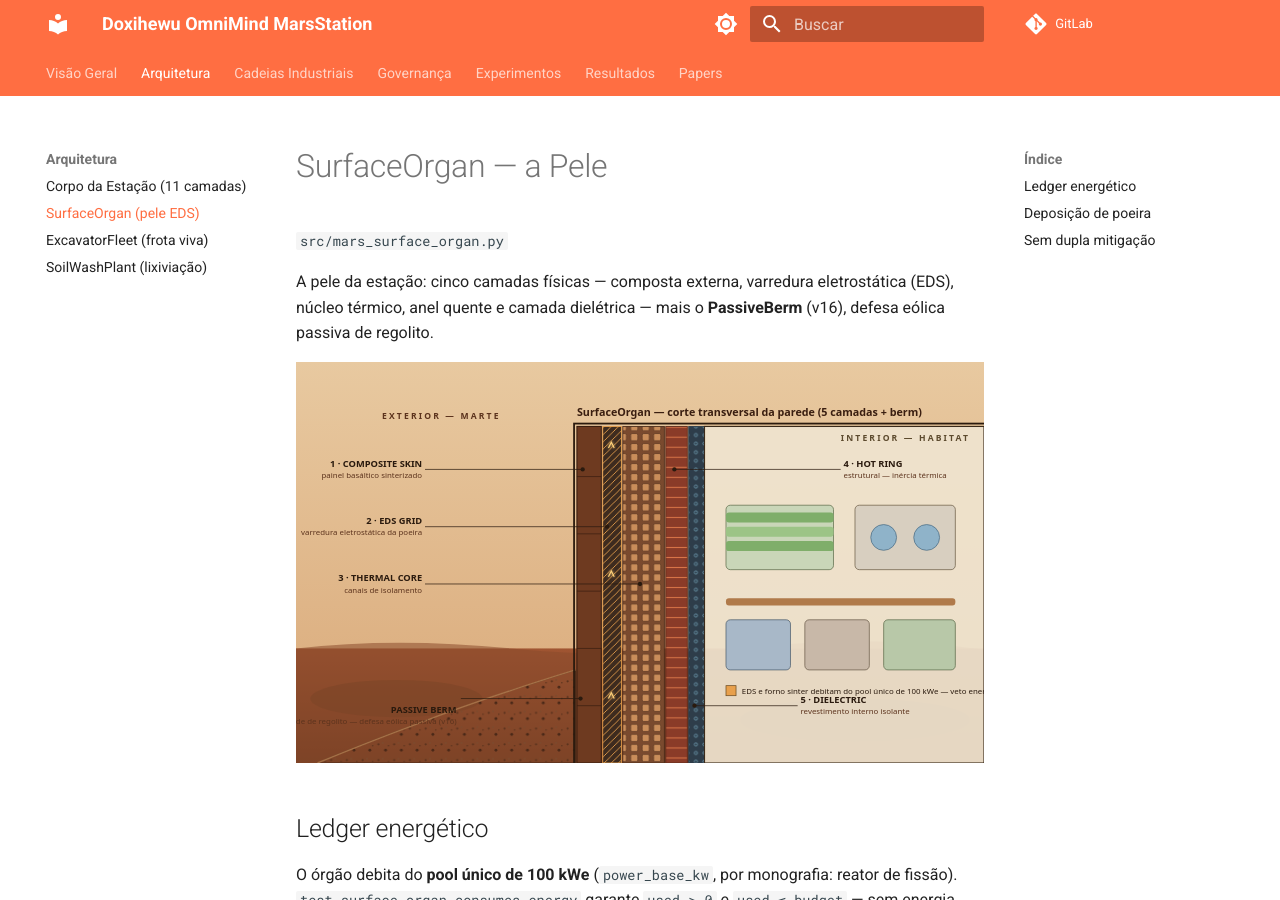
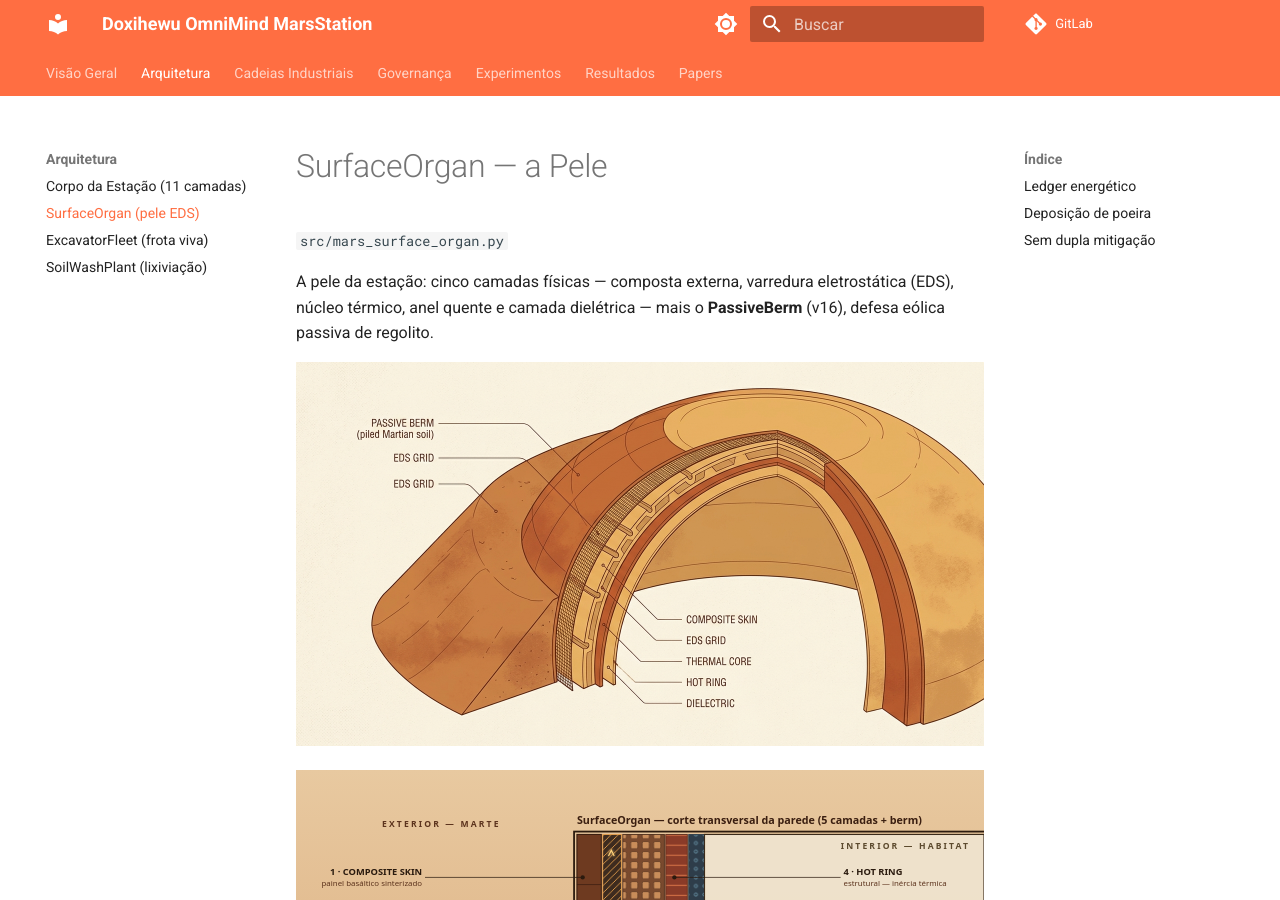
Before and after one commit to devomnimind/Doxihewu-OmniMind-MarsStation, an MkDocs documentation site: the page built from docs/architecture/surface-organ.md, in a window 1280 px wide and 900 px high. Built offline with MkDocs 1.6.1 and Material for MkDocs 9.7.7, drawn with Linux system fonts in a browser that asks for light colours; comment, search, counter and statistics services are not loaded.

Commit message:
docs: AI-generated dome cutaway (agy/nanobanana) for SurfaceOrgan page
Raster illustration paired with the labeled SVG schematic — figure +
diagram. bl image backends indisponiveis (403 unpurchased); agy CLI
cobriu a geracao local.

Generated with [Devin](https://devin.ai)

Co-Authored-By: Devin <158243242+devin-ai-integration[bot]@users.noreply.github.com>

```diff
--- a/docs/architecture/surface-organ.md
+++ b/docs/architecture/surface-organ.md
@@ -4,7 +4,9 @@
 
 A pele da estação: cinco camadas físicas — composta externa, varredura eletrostática (EDS), núcleo térmico, anel quente e camada dielétrica — mais o **PassiveBerm** (v16), defesa eólica passiva de regolito.
 
-![Corte transversal da parede — 5 camadas + berm passivo](../assets/mars_surface_organ_cutaway.svg)
+![Corte transversal do domo — berm passivo e 5 camadas da pele](../assets/mars_surface_organ_cutaway_ai.png)
+
+![Esquema técnico rotulado — composição das 5 camadas + berm](../assets/mars_surface_organ_cutaway.svg)
 
 ## Ledger energético
 
```
Also changed, not shown: docs/assets/mars_surface_organ_cutaway_ai.png (added).
